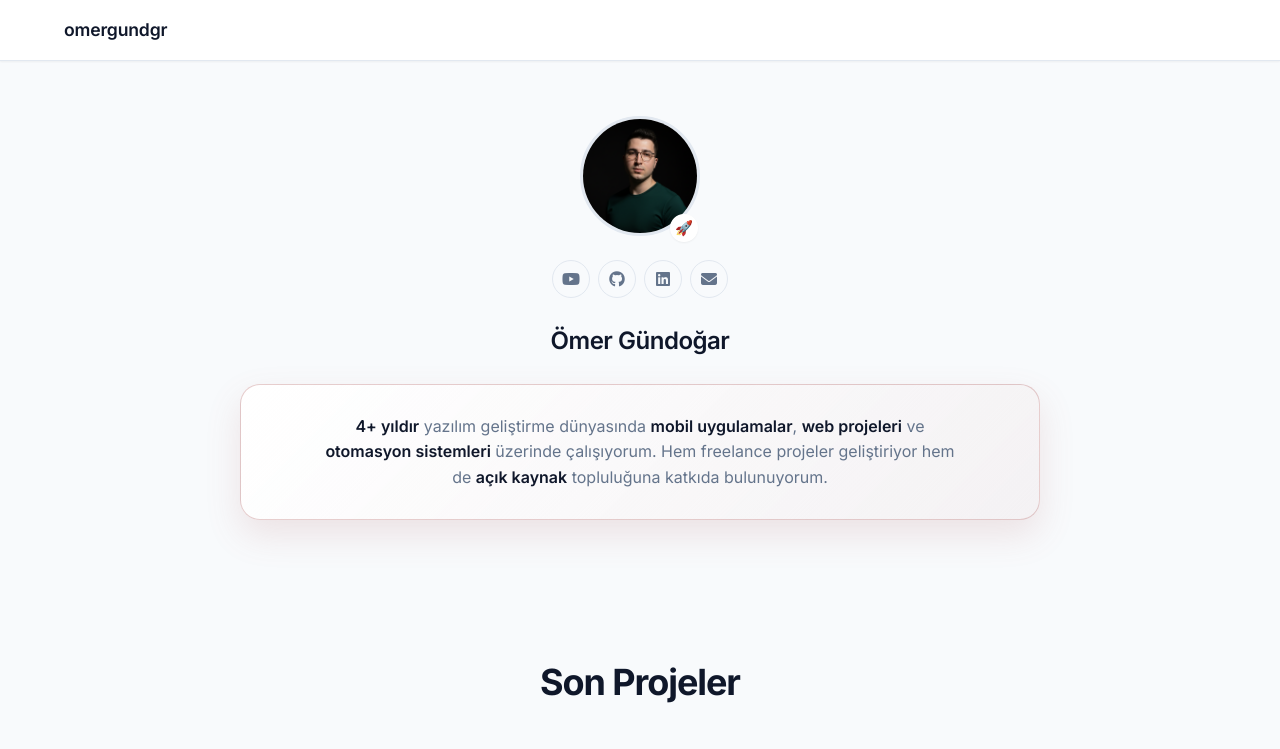
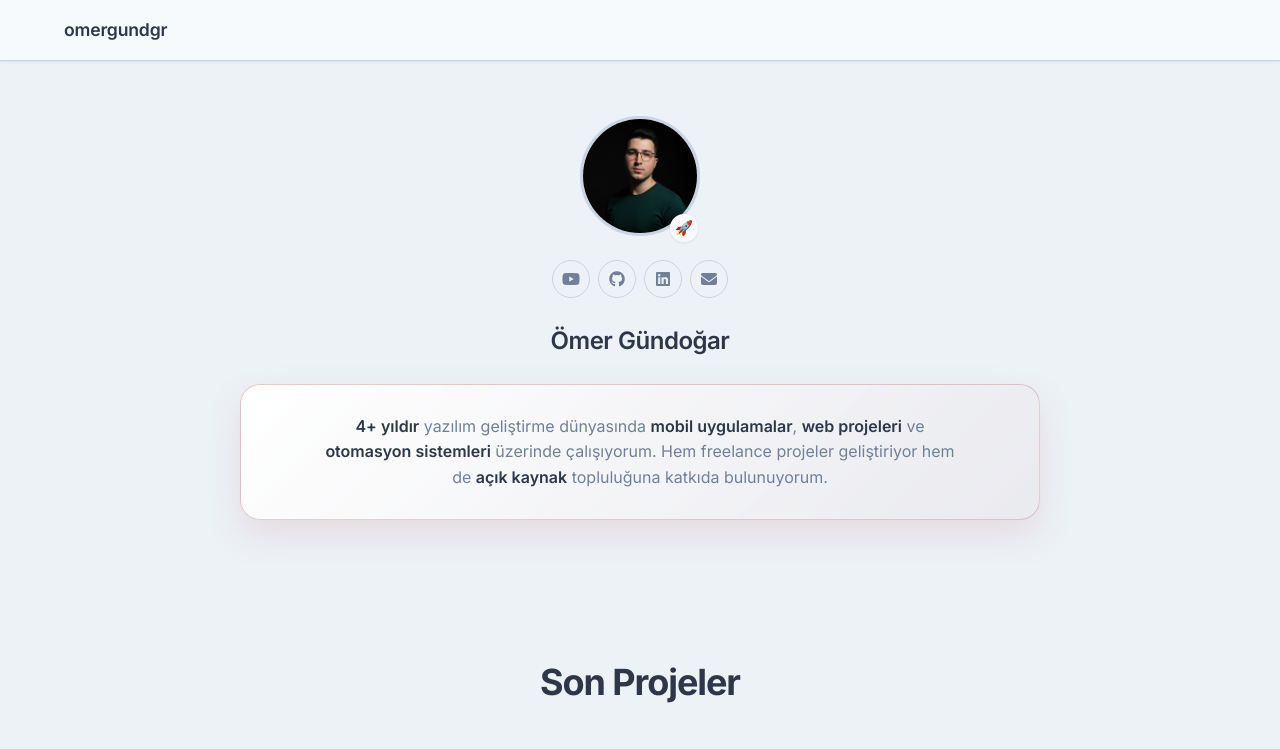
Before and after one commit to ruwiss/ruwiss.github.io, a plain HTML site: page index.html in a window 1280 px wide. Shown: the top 749 px of the page. Drawn offline with Linux system fonts and the light colour scheme.

Commit message:
simple dimple

```diff
--- a/assets/css/style.css
+++ b/assets/css/style.css
@@ -2,18 +2,18 @@
 @import url('https://fonts.googleapis.com/css2?family=Inter:wght@300;400;500;600;700&display=swap');
 
 :root {
-    --primary-color: #1a1a1a;
-    --accent-color: #3b82f6;
-    --text-primary: #0f172a;
-    --text-secondary: #64748b;
-    --text-muted: #94a3b8;
-    --bg-primary: #f8fafc;
-    --bg-secondary: #ffffff;
+    --primary-color: #2d3748;
+    --accent-color: #667eea;
+    --text-primary: #2d3748;
+    --text-secondary: #718096;
+    --text-muted: #a0aec0;
+    --bg-primary: #edf2f7;
+    --bg-secondary: #f7fafc;
     --bg-card: #ffffff;
-    --border-color: #e2e8f0;
-    --shadow-sm: 0 1px 2px rgba(0, 0, 0, 0.05);
-    --shadow-md: 0 4px 6px rgba(0, 0, 0, 0.07);
-    --shadow-lg: 0 10px 15px rgba(0, 0, 0, 0.08);
+    --border-color: #cbd5e0;
+    --shadow-sm: 0 1px 3px rgba(0, 0, 0, 0.08);
+    --shadow-md: 0 4px 8px rgba(0, 0, 0, 0.1);
+    --shadow-lg: 0 10px 20px rgba(0, 0, 0, 0.12);
 }
 
 * {
```
